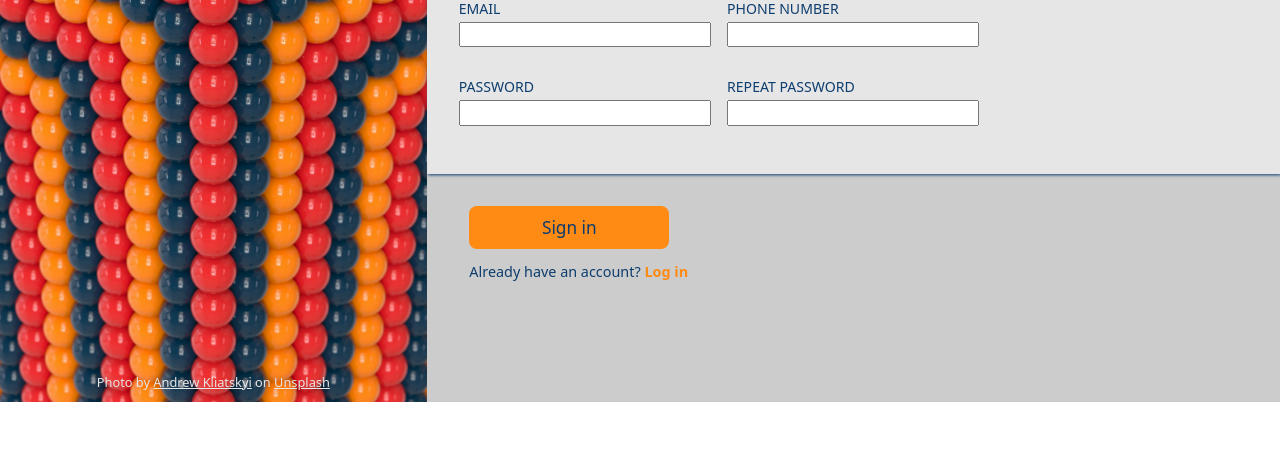
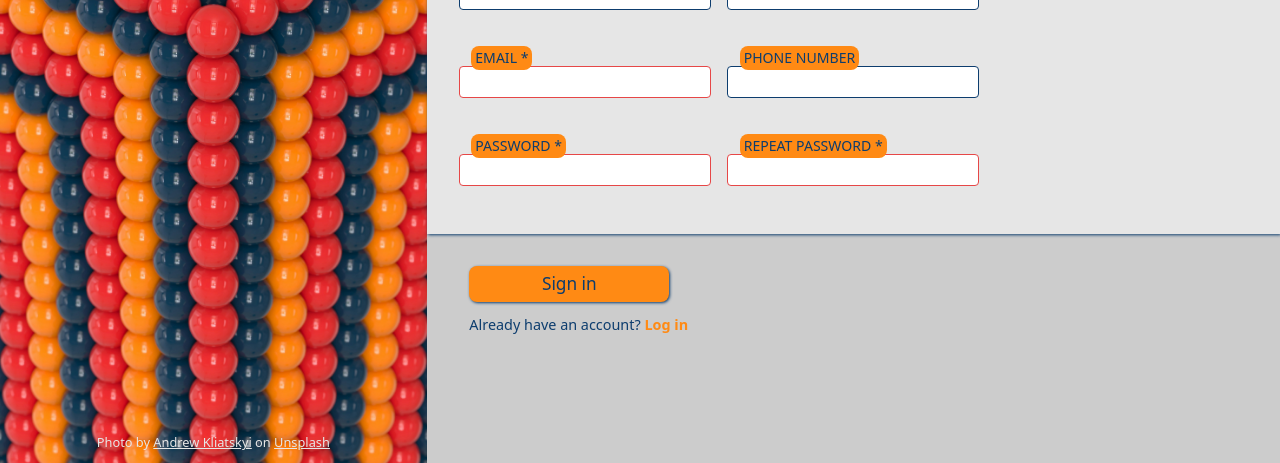
Before and after one commit to bartek8b/zzz-odin-sign-up-form, a plain HTML site: page index.html in a window 1280 px wide. Shown: the part 405-868 px from the top of the page. Before the commit the page ends 807 px from the top, so only its background shows below. Drawn offline with Linux system fonts and the light colour scheme.

Commit message:
Finish project

```diff
--- a/index.html
+++ b/index.html
@@ -36,15 +36,14 @@
       <div class="content-item">
         <p>
           <strong>Effort Academy - The Forge of Vitality</strong> <br /><br />
-          We forge strength through guided effort, offering no shortcuts, only
-          growth. Learn with curiosity, thrive with vitality, and join us to
-          shape a brighter future.
+          We forge strength through guided effort, offering no shortcuts, only growth. Learn with curiosity, thrive with vitality, and join us to shape a brighter future.
         </p>
       </div>
 
-      <form action="" method="POST" id="form" class="content-item">
+      <form action="#" method="POST" id="form" class="content-item">
 
         <legend>Let's do this!</legend>
+        <p aria-hidden="true">Fields marked with * are required</p>
 
         <div class="form-row">
           <label for="first-name">FIRST NAME</label>
@@ -57,8 +56,8 @@
         </div>
 
         <div class="form-row">
-          <label for="email">EMAIL</label>
-          <input type="email" id="email" name="email">
+          <label for="email">EMAIL <span aria-label="required">*</span></label>
+          <input type="email" id="email" name="email" required>
         </div>
 
         <div class="form-row">
@@ -67,20 +66,22 @@
         </div>
 
         <div class="form-row">
-          <label for="password">PASSWORD</label>
-          <input type="password" id="password" name="password">
+          <label for="password">PASSWORD <span aria-label="required">*</span></label>
+          <input type="password" id="password" name="password" required pattern="^(?=.*[a-z])(?=.*[A-Z])(?=.*\d)(?=.*[\W_]).{8,}$"
+          title="The password must contain at least 8 characters, including a lowercase letter, an uppercase letter, a number and a special character.">
         </div>
 
         <div class="form-row">
-          <label for="password-check">REPEAT PASSWORD</label>
-          <input type="password" id="fpassword-check" name="password-check">
+          <label for="password-check">REPEAT PASSWORD <span aria-label="required">*</span></label>
+          <input type="password" id="password-check" name="password-check" required pattern="^(?=.*[a-z])(?=.*[A-Z])(?=.*\d)(?=.*[\W_]).{8,}$"
+          title="The password must contain at least 8 characters, including a lowercase letter, an uppercase letter, a number and a special character.">
         </div>
 
       </form>
 
       <div class="content-item button-container">
         <button type="submit" form="form">Sign in</button>
-        <p>Already have an account? <a href="">Log in</a></p>
+        <p>Already have an account? <a href="#">Log in</a></p>
       </div>
     </div>
   </body>
--- a/style.css
+++ b/style.css
@@ -70,14 +70,14 @@ body {
 }
 
 div.content-item > p {
-  width: min(100%, 72ch);
+  width: min(100%, 50ch);
   white-space: wrap;
 }
 button {
   background: var(--orange);
   color: inherit;
   padding-inline: 16px;
-  padding-block: 12px;
+  padding-block: 8px;
   width: min(200px, 50%);
   border: none;
   border-radius: 8px;
@@ -85,10 +85,10 @@ button {
   margin-bottom: auto;
   margin-top: 32px;
   transform: scale(100%);
-  transition: 0.3s linear;
+  box-shadow: 1px 1px 3px var(--dark);
 }
-button:hover {
-  transform: scale(105%);
+button:active {
+  box-shadow: inset 1px 1px 3px var(--dark);
 }
 .button-container {
   display: block;
@@ -122,13 +122,35 @@ button:hover {
 }
 .form-row > label{
   font-size: calc(.8rem + 0.1vw);
-  padding-bottom: 4px;
   cursor: pointer;
+  background-color: var(--orange);
+  width: fit-content;
+  padding: 4px;
+  position: relative;
+  top: 4px;
+  left: 5%;
+  border-radius: 8px;
+  transition: all .3s linear;
 }
 .form-row > input{
-
+  border: 1px solid var(--dark);
+  border-radius: 4px;
+  height: 32px;
+}
+.form-row > input:invalid{
+  border: 1px solid var(--red);
+}
+.form-row > input:focus {
+  box-shadow: 2px 2px 3px var(--orange);
+  outline: none;
+}
+.form-row:has(input:focus) label {
+  top: -4px;
 }
 
+#form > p {
+  font-size: calc(.8rem + 0.1vw);
+}
 
 
 @media only screen and (max-width: 767px) {
```
